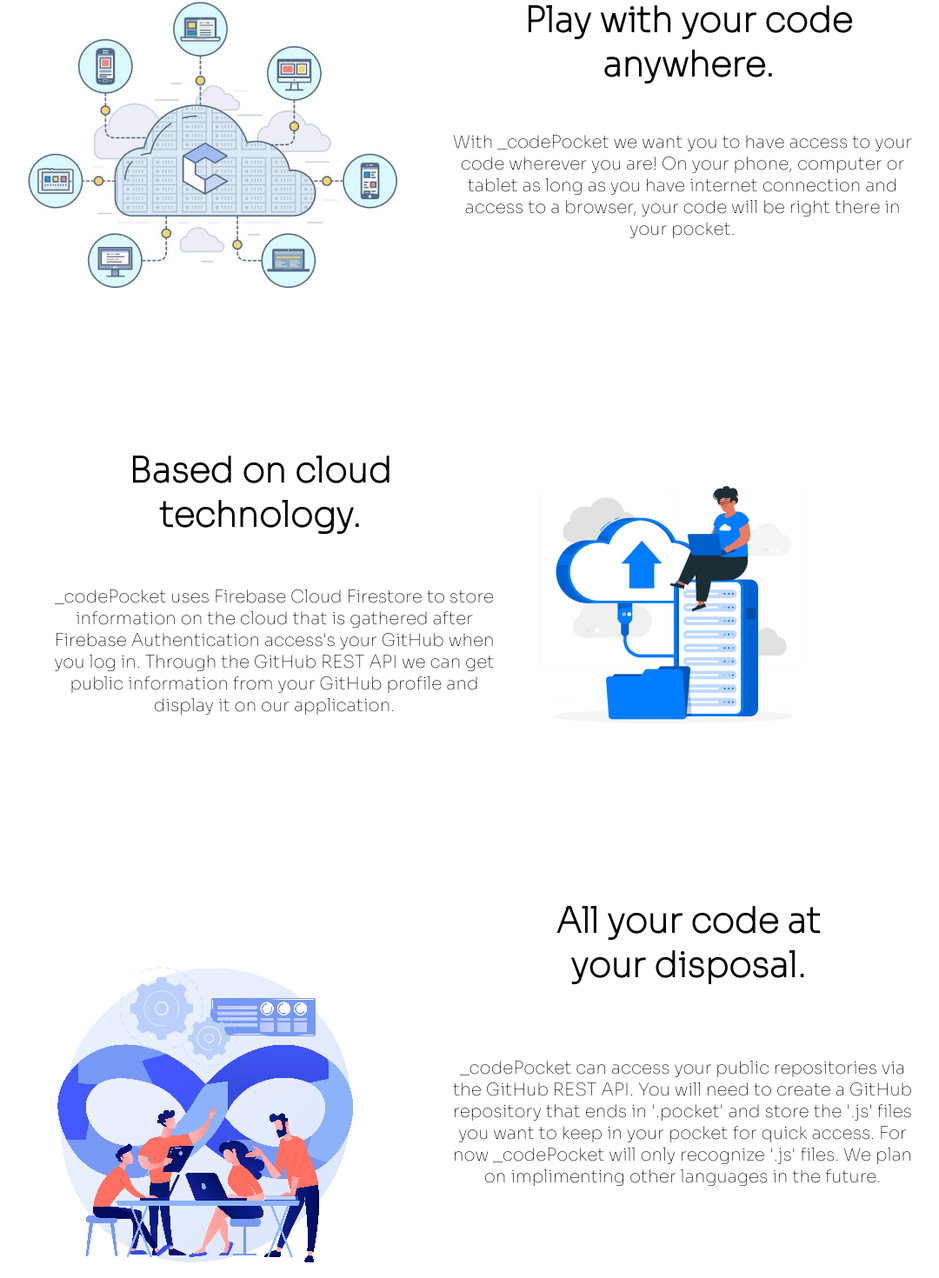
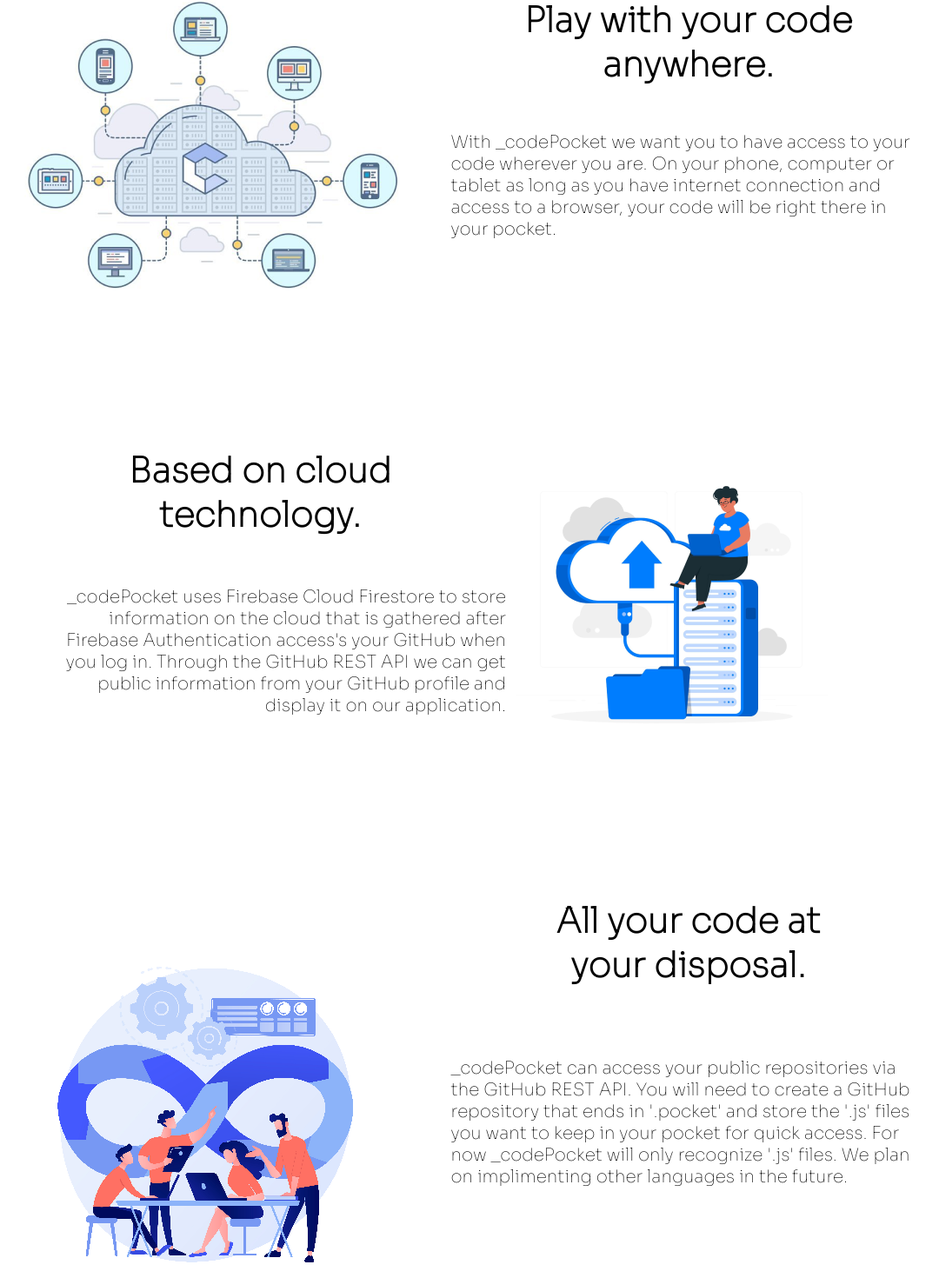
Before and after one commit to luiscolon0426/Zneaker, a React (Create React App) app in the folder app/: page / in a window 1280 px wide. Shown: the part 972-2442 px from the top of the page at 87% size, without its empty margins (112-1192 px from the left). Built offline with nearby package versions, Linux system fonts and the light colour scheme; no server answers.

Commit message:
Small changes to features text and alignment

```diff
--- a/app/src/components/Body.js
+++ b/app/src/components/Body.js
@@ -15,8 +15,8 @@
         <img src={codeAnywhere} alt="multiple people coding" border="0"/>
           <h2>Play with your code anywhere.</h2>
           <div>
-            <p align="center">
-              With _codePocket we want you to have access to your code wherever you are!
+            <p>
+              With _codePocket we want you to have access to your code wherever you are.
               On your phone, computer or tablet as long as you have internet connection and access to a browser,
               your code will be right there in your pocket.
               </p>
@@ -28,7 +28,7 @@
           <img src={cloud} alt="cloud" />
           <h2>Based on cloud technology.</h2>
           <div>
-            <p align="center">
+            <p align="right">
               _codePocket uses Firebase Cloud Firestore to store information on the cloud that is gathered after
               Firebase Authentication access's your GitHub when you log in. Through the GitHub REST API we can get public information from your GitHub profile
               and display it on our application.
@@ -41,7 +41,7 @@
           <img src={atDisposal} alt="likepicture" />
           <h2>All your code at your disposal.</h2>
           <div>
-            <p align="center">
+            <p>
               _codePocket can access your public repositories via the GitHub REST API.
               You will need to create a GitHub repository that ends in '.pocket' and store the '.js' files you want to keep in your pocket for quick access.
               For now _codePocket will only recognize '.js' files. We plan on implimenting other languages in the future.
```
